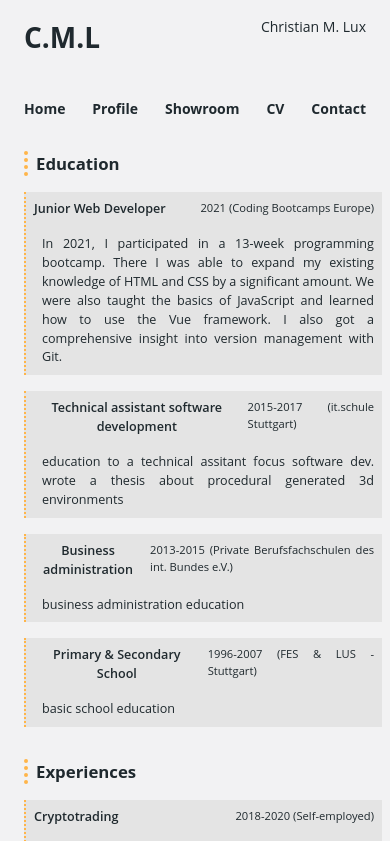
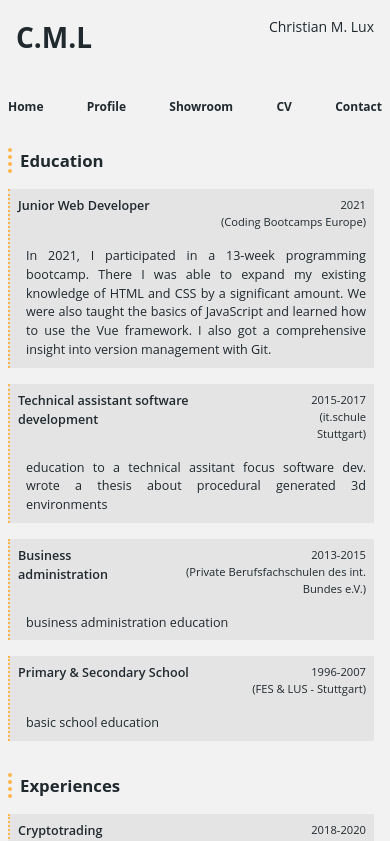
Before and after one commit to ChristianMLux/cmlvue, a Vue app: page /cv in a window 390 px wide. Shown: the top 841 px of the page. Built offline with nearby package versions, Linux system fonts and the light colour scheme; what vue-ionicons would draw is missing.

Commit message:
feat: implements mobile rules

```diff
--- a/src/App.vue
+++ b/src/App.vue
@@ -41,7 +41,7 @@ ul a:hover {
   }
 }
 * .router-link-active * {
-  fill: var(--primary-color);
+  fill: var(--primary-light);
 }
 svg {
   fill: var(--dark-grey);
@@ -92,13 +92,23 @@ h3 {
 .router-link-active {
   color: red;
 }
-
-@media screen and (max-width: 479px) {
+@media screen and (max-width: 568px) {
+  #app {
+    font-size: 17px;
+  }
+}
+@media screen and (max-width: 500px) {
   #app {
     font-size: 16px;
   }
 }
-@media screen and (max-width: 399px) {
+
+@media screen and (max-width: 479px) {
+  #app {
+    font-size: 15px;
+  }
+}
+@media screen and (max-width: 454px) {
   #app {
     font-size: 14px;
   }
@@ -109,4 +119,9 @@ h3 {
     margin: 0;
   }
 }
+@media screen and (max-width: 424px) {
+  li a {
+    font-size: 12px;
+  }
+}
 </style>
--- a/src/components/ContentArea/ContentArea.vue
+++ b/src/components/ContentArea/ContentArea.vue
@@ -19,18 +19,16 @@ export default {
 
 <style>
 section {
-  margin: 1rem;
   padding: 0.5rem;
+  margin-right: 1rem;
 }
 section > p {
-  margin: 1rem;
   padding-left: 1rem;
   text-align: justify;
   line-height: 1.8;
 }
 section > h2 {
   text-align: left;
-  margin-left: 1rem;
   padding-left: 0.5rem;
   border-left: 4px dotted var(--primary-color);
 }
--- a/src/components/CurriculumVitae/CVElements.vue
+++ b/src/components/CurriculumVitae/CVElements.vue
@@ -2,7 +2,10 @@
   <li>
     <div class="entry-heading">
       <h3>{{ entryTitle }}</h3>
-      <p>{{ entryDate }} ({{ entryEmployer }})</p>
+      <div class="inner-entry-wrapper">
+        <p>{{ entryDate }}</p>
+        <p>({{ entryEmployer }})</p>
+      </div>
     </div>
     <div class="entry-content">
       <p>{{ entryDescription }}</p>
@@ -37,8 +40,11 @@ export default {
 };
 </script>
 
-<style scoped>
-.entry-heading > p {
+<style lang="scss" scoped>
+h3 {
+  text-align: left;
+}
+.entry-heading p {
   font-size: 0.8em;
 }
 li > div {
@@ -53,4 +59,11 @@ p {
   padding-left: 0.5rem;
   text-align: justify;
 }
+.inner-entry-wrapper {
+  display: flex;
+  flex-flow: column;
+  p {
+    text-align: right;
+  }
+}
 </style>
--- a/src/components/CurriculumVitae/CurriculumVitae.vue
+++ b/src/components/CurriculumVitae/CurriculumVitae.vue
@@ -24,7 +24,7 @@ export default {
 ul {
   list-style: none;
   padding: 0;
-  padding-left: 1rem;
+  margin-right: 0.5rem;
 }
 ul > li {
   display: flex;
--- a/src/components/MainHeader/MainHeader.vue
+++ b/src/components/MainHeader/MainHeader.vue
@@ -29,9 +29,8 @@ export default {
 
 <style scoped>
 .header-wrapper {
-  margin: 0.5rem;
-  margin-left: 1.5rem;
-  padding: 1rem;
+  margin-right: 1rem;
+  padding: 1rem 0.5rem;
   display: flex;
   flex-flow: row;
   justify-content: space-between;
--- a/src/components/MainNav/MainNav.vue
+++ b/src/components/MainNav/MainNav.vue
@@ -32,11 +32,10 @@ export default {
 };
 </script>
 
-<style scoped>
+<style lang="scss" scoped>
 ul {
-  margin: 1rem 0;
-  padding: 1rem;
-  margin-left: 1rem;
+  margin: 0 1rem 0 0;
+  padding: 1rem 0;
   display: flex;
   flex-flow: row;
   justify-content: space-between;
@@ -45,6 +44,9 @@ ul {
 @media screen and (max-width: 399px) {
   .main-navigation {
     margin: 0;
+    a {
+      font-size: 0.7em;
+    }
   }
 }
 </style>
```
